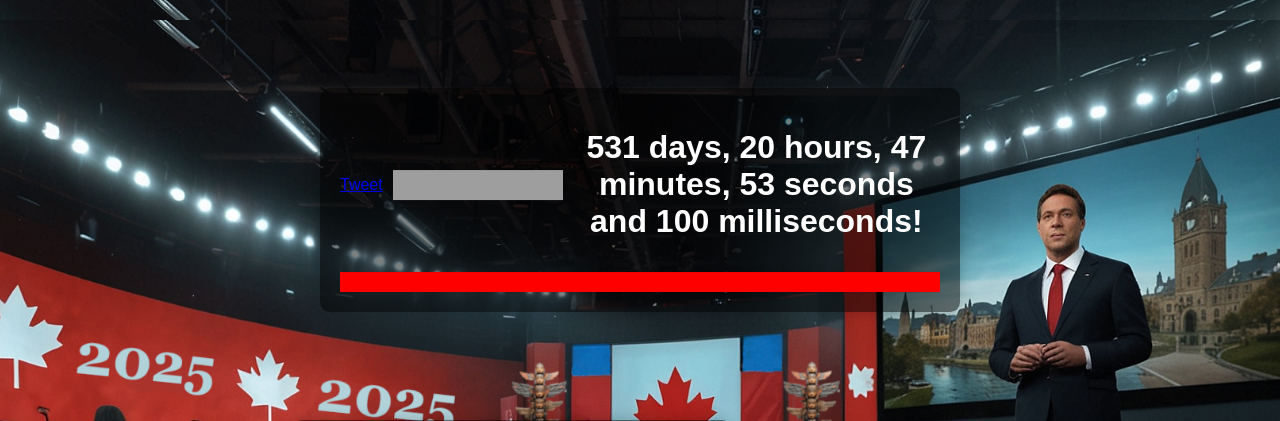
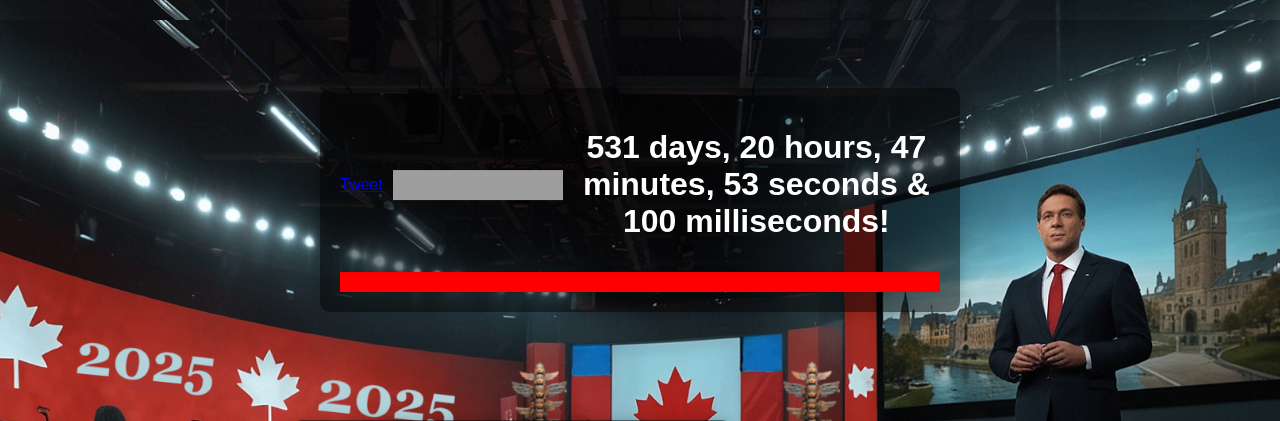
Before and after one commit to coldcanuk/ElectionClock, a Flask app: page / in a window 1280 px wide. Shown: the top 421 px of the page. Run offline with Flask 3, Linux system fonts and the light colour scheme; parts of the project's set-up code (start-up, migrations or seed data) failed here and were passed over; some libraries are stand-ins or nearby versions; grey boxes are pictures that could not be loaded.

Commit message:
never give up; never surrender

```diff
--- a/templates/countdown.html
+++ b/templates/countdown.html
@@ -48,7 +48,7 @@
                 seconds = seconds < 10 ? "0" + seconds : seconds;
                 milliseconds = milliseconds < 100 ? (milliseconds < 10 ? "00" + milliseconds : "0" + milliseconds) : milliseconds;
 
-                display.innerHTML = `${days} days, ${hours} hours, ${minutes} minutes, ${seconds} seconds and ${milliseconds} milliseconds!`;
+                display.innerHTML = `${days} days, ${hours} hours, ${minutes} minutes, ${seconds} seconds & ${milliseconds} milliseconds!`;
 
                 if (diff <= 0) {
                     clearInterval(interval1);
```
